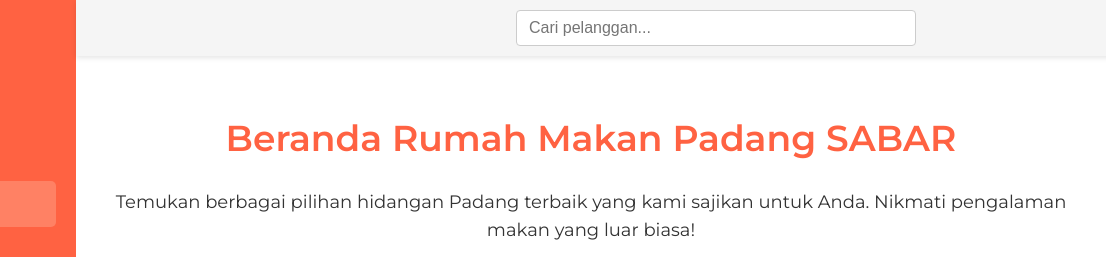
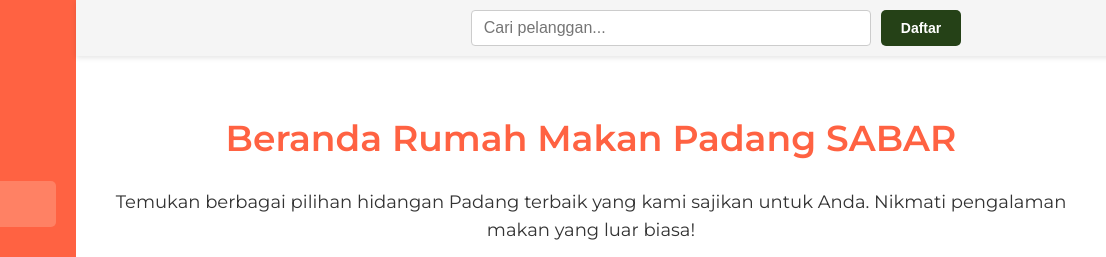
Before and after one commit to POSCashieringRumahMakan/Cashiering-Rumah-Makan, a plain HTML site: page index.html in a window 1280 px wide. Shown: the top 257 px of the page, 174-1280 px from the left. Drawn offline with Linux system fonts and the light colour scheme.

Commit message:
tambah button daftar

```diff
--- a/index.html
+++ b/index.html
@@ -19,7 +19,12 @@
         <!-- Top Bar -->
         <div class="top-bar">
           <input type="text" id="search" placeholder="Cari pelanggan..." oninput="searchMembers()">
+          <!-- Tombol Daftar -->
+          <a href="regis.html">
+              <button class="btn-daftar">Daftar</button>
+          </a>
       </div>
+
 
     <section class="content">
       <!-- Halaman Utama / Beranda -->
--- a/style.css
+++ b/style.css
@@ -187,6 +187,24 @@ body {
   font-weight: 600;
   color: #555;
 }
+/* Tombol Daftar */
+.btn-daftar {
+  padding: 10px 20px;
+  background-color: #254117;
+  color: #fff;
+  border: none;
+  border-radius: 5px;
+  cursor: pointer;
+  font-size: 14px;
+  font-weight: bold;
+  margin-left: 10px; /* Memberikan jarak dengan input search */
+  transition: background-color 0.3s ease;
+}
+
+.btn-daftar:hover {
+  background-color: #1d3717;
+}
+
 
 /* Styling untuk responsivitas */
 @media (max-width: 768px) {
```
